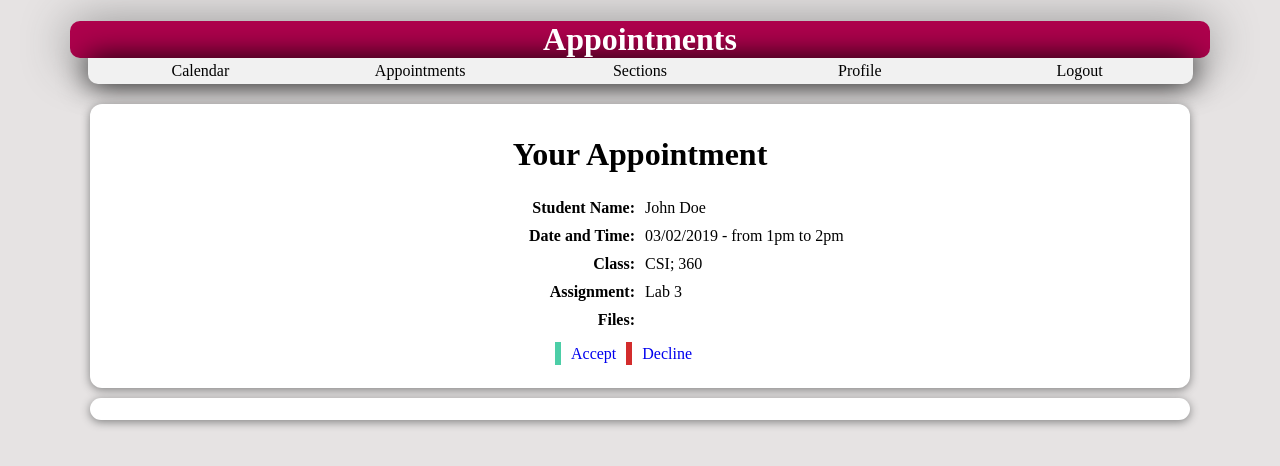
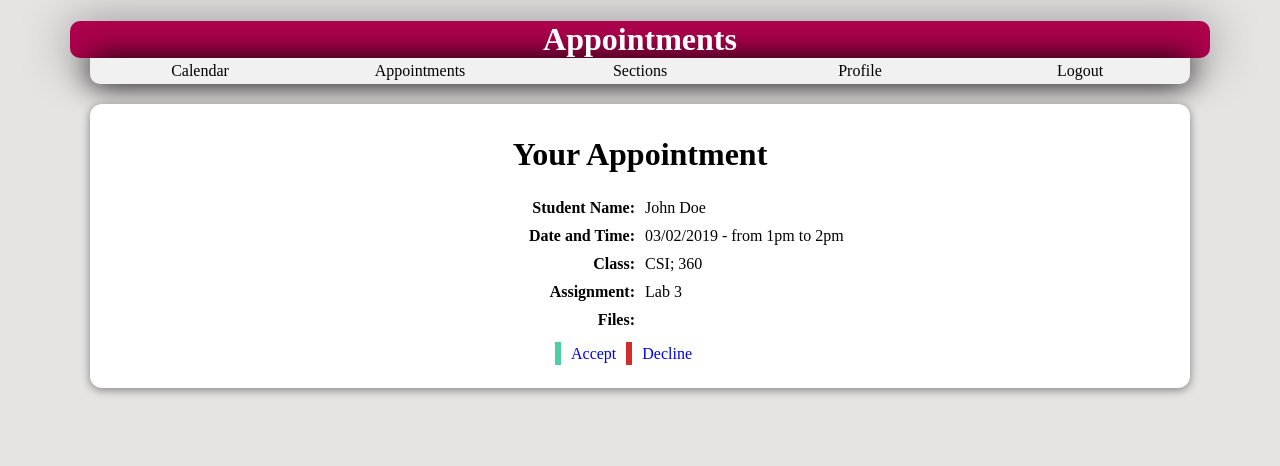
Before and after one commit to Shaunathanz/Scheduler, a PHP site: page /pages/tutor-appointments.php in a window 1280 px wide. Shown: the top 466 px of the page. Run offline with PHP 8.4, Linux system fonts and the light colour scheme; some libraries are stand-ins or nearby versions.

Commit message:
CSS changes for #nav

```diff
--- a/public_html/pages/tutor-appointments.php
+++ b/public_html/pages/tutor-appointments.php
@@ -58,14 +58,5 @@
 			</div>
         </div>
     </div>
-	<div class="appointment_footer_section">
-		<ul>
-			<li><a href="tutor-home.php"><i class="icon-home"></i></a></li>
-			<li><a href="tutor-profile.php"><i class="icon-bookmark-empty"></i></a></li>
-			<li><a href="tutor-calendar.php"><i class="icon-calendar"></i></a></li>
-			<li><a href="tutor-sections.php"><i class="icon-file-text"></i></a></li>
-		</ul>
-	</div>
-
 </body>
 </html>
--- a/public_html/styles/style.css
+++ b/public_html/styles/style.css
@@ -35,22 +35,26 @@ body
     margin-bottom: 20px;
     padding-right: 20px;
     padding-left: 20px;
-    max-width: 1105px;
+    max-width: 1100px;
 }
 
 #nav ul
 {
     display: flex;
+    flex-wrap: wrap;
     list-style-type: none;
     margin: 0;
-    justify-content: space-around;
+    justify-content: center;
     border-bottom-left-radius: 10px;
     background: rgb(241, 241, 241);
     user-select: none;
-    padding: 3px;
     border-top-left-radius: 0px;
     border-bottom-right-radius: 10px;
     box-shadow: 0 0 30px black;
+    padding-top: 3px;
+    padding-bottom: 3px;
+    padding-left: 0px;
+    padding-right: 0px;
 }
 
 #tutor-nav li:hover
@@ -80,7 +84,8 @@ body
     padding-right: 5px;
     padding-top: 1px;
     padding-bottom: 1px;
-    min-width: 140px;
+    min-width: 100px;
+    margin: auto;
 }
 
 .content-item
```
